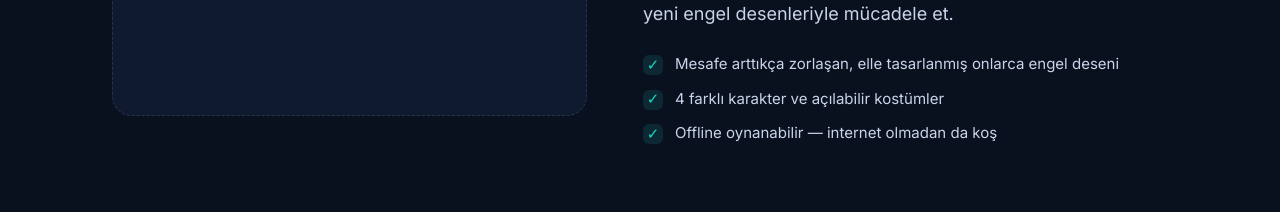
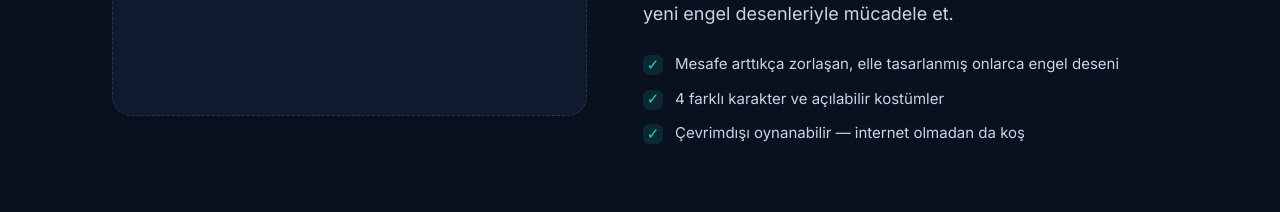
Before and after one commit to resulekremgumus/reggames-web, a Next.js app: page / in a window 1280 px wide. Shown: the part 1260-1472 px from the top of the page. Built offline with nearby package versions, Linux system fonts and the light colour scheme.

Commit message:
Offline yerine cevrimdisi ifadesini kullan

```diff
--- a/src/components/sections/Faq.tsx
+++ b/src/components/sections/Faq.tsx
@@ -6,7 +6,7 @@ import Reveal from "@/components/ui/Reveal";
 const faqs = [
   { q: "Yetish ücretsiz mi?", a: "Evet, Yetish indirmesi ve oynanışı tamamen ücretsizdir. İsteğe bağlı kozmetik satın alımlar mevcuttur." },
   { q: "Hangi platformlarda oynanabilir?", a: "iOS (App Store) ve Android (Google Play) üzerinde oynanabilir." },
-  { q: "Offline oynanabilir mi?", a: "Evet, internet bağlantısı olmadan da oynayabilirsin." },
+  { q: "Çevrimdışı oynanabilir mi?", a: "Evet, internet bağlantısı olmadan da oynayabilirsin." },
   { q: "RegGames nerede?", a: "RegGames, İstanbul merkezli bağımsız bir mobil oyun stüdyosudur." },
 ];
 
--- a/src/components/sections/Features.tsx
+++ b/src/components/sections/Features.tsx
@@ -4,7 +4,7 @@ const features = [
   { icon: "👆", bg: "rgba(34,211,197,.14)", title: "Tek Dokunuş", text: "Sıçra, kay, koş — tüm kontroller tek parmakla." },
   { icon: "⚡", bg: "rgba(246,195,68,.14)", title: "Zorlaşan Mücadele", text: "Mesafe arttıkça devreye giren onlarca elle tasarlanmış engel deseni." },
   { icon: "🔺", bg: "rgba(50,213,131,.14)", title: "Low-Poly Estetik", text: "Sade, şık, modern görsel dil." },
-  { icon: "📴", bg: "rgba(34,211,197,.14)", title: "Offline Oynanır", text: "İnternetin olmadığı yerde bile koşmaya devam." },
+  { icon: "📴", bg: "rgba(34,211,197,.14)", title: "Çevrimdışı Oynanır", text: "İnternetin olmadığı yerde bile koşmaya devam." },
 ];
 
 export default function Features() {
--- a/src/components/sections/GameIntro.tsx
+++ b/src/components/sections/GameIntro.tsx
@@ -4,7 +4,7 @@ import Reveal from "@/components/ui/Reveal";
 const items = [
   "Mesafe arttıkça zorlaşan, elle tasarlanmış onlarca engel deseni",
   "4 farklı karakter ve açılabilir kostümler",
-  "Offline oynanabilir — internet olmadan da koş",
+  "Çevrimdışı oynanabilir — internet olmadan da koş",
 ];
 
 export default function GameIntro() {
```
